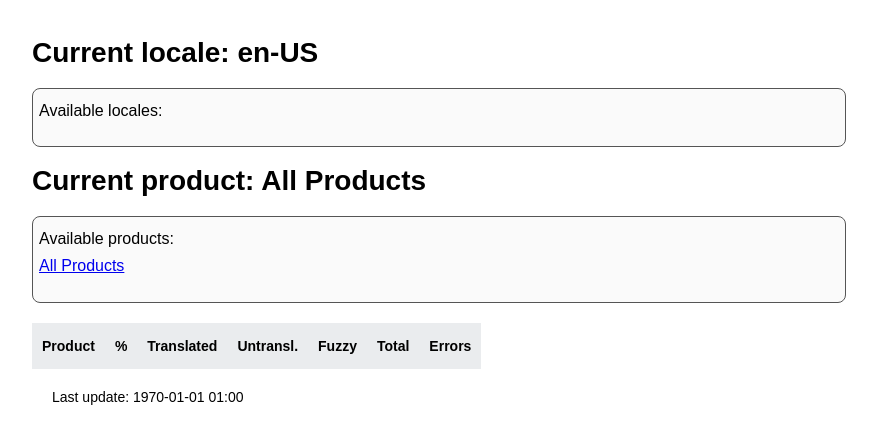
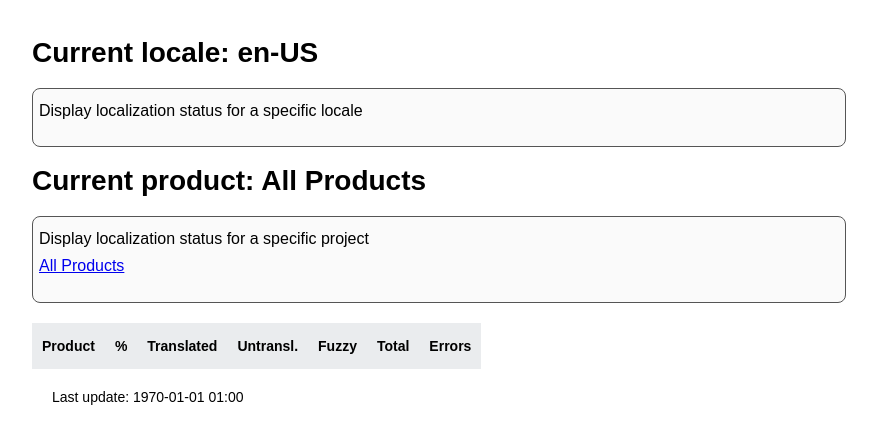
Before and after one commit to mozilla-l10n/webstatus, a PHP site: page /index.php in a window 1280 px wide. Shown: the top 444 px of the page, without its empty margins (6-883 px from the left). Run offline with PHP 8.4, Linux system fonts and the light colour scheme; data that the repository does not hold is empty.

Commit message:
webstatus: php POC, fix HTML errors

```diff
--- a/webstatus/index.php
+++ b/webstatus/index.php
@@ -73,7 +73,7 @@
 
     echo '<h1>Current locale: ' . $requested_locale . "</h1>\n";
     echo '<div class="list">
-            <p>Available locales: <br/>';
+            <p>Display localization status for a specific locale<br/>';
     foreach ($available_locales as $locale_code) {
         echo '<a href="?locale=' . $locale_code . '">' . $locale_code . '</a>&nbsp; ';
     }
@@ -82,7 +82,7 @@
 
     echo '<h1>Current product: ' . $available_products[$requested_product] . "</h1>\n";
     echo '<div class="list">
-            <p>Available products: <br/>';
+            <p>Display localization status for a specific project<br/>';
     foreach ($available_products as $product_code => $product_name) {
         echo '<a href="?product=' . $product_code . '">' . $product_name . '</a>&nbsp; ';
     }
@@ -94,6 +94,7 @@
         ?>
         <table>
             <thead>
+                <tr>
                     <th>Product</th>
                     <th>%</th>
                     <th>Translated</th>
@@ -101,6 +102,7 @@
                     <th>Fuzzy</th>
                     <th>Total</th>
                     <th>Errors</th>
+                </tr>
             </thead>
             <tbody>
         <?php
@@ -128,7 +130,7 @@
         }
         ?>
             </tbody>
-        <table>
+        </table>
     <?php
     } else {
         // Display all locales for one product
@@ -136,6 +138,7 @@
         <h2><?php echo $available_products[$requested_product]; ?></h2>
         <table>
             <thead>
+                <tr>
                     <th>Locale</th>
                     <th>%</th>
                     <th>Translated</th>
@@ -143,6 +146,7 @@
                     <th>Fuzzy</th>
                     <th>Total</th>
                     <th>Errors</th>
+                </tr>
             </thead>
             <tbody>
         <?php
@@ -173,7 +177,7 @@
         }
         ?>
             </tbody>
-        <table>
+        </table>
     <?php
     }
     ?>
```
Lines whose indentation alone changed are shown as unchanged.
